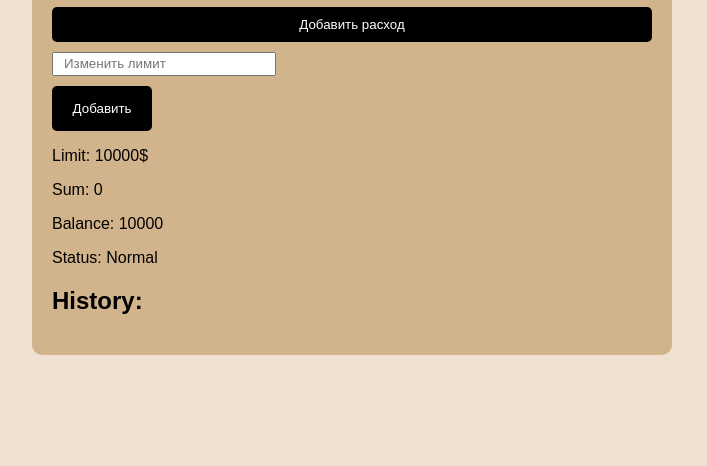
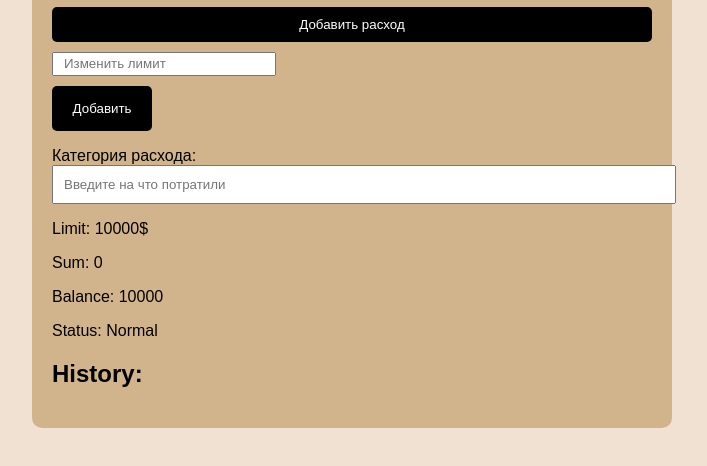
Before and after one commit to Akhiles777/Money, a plain HTML site: page index.html in a window 1280 px wide. Shown: the part 170-636 px from the top of the page, without its empty margins (288-995 px from the left). Drawn offline with Linux system fonts and the light colour scheme.

Commit message:
Update index.html

```diff
--- a/index.html
+++ b/index.html
@@ -13,8 +13,14 @@
     <button class="js-button">Добавить расход</button>
 
     <input class="input-limit" type="number" placeholder="Изменить лимит">
+
     <button class="limit-btn">Добавить</button>
+    <div>
+      <p>Категория расхода: <input type="text" placeholder="Введите на что потратили" class="select"></p>
+    </div>
     <p>Limit: <span class="js-limit">0</span>$</p>
+
+
 
     <p>Sum: <span class="js-sum">0</span></p>
     <p>Balance: <span class="js-balance">10000</span></p>
@@ -24,6 +30,7 @@
     <div class="js-history history"></div>
 </div>
 
+
 <script src="index.js"></script>
 </body>
 </html>
```
